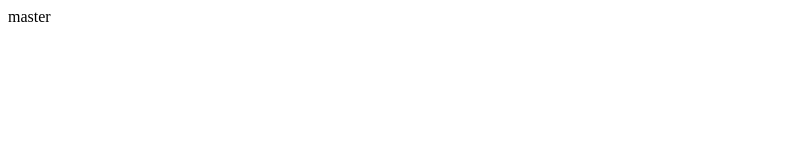
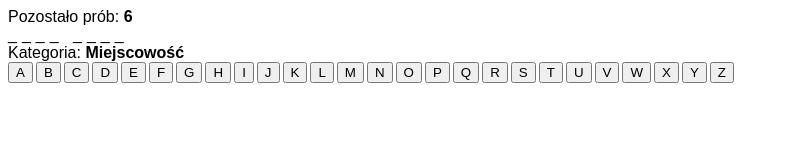
Before and after one commit to norbertgawlik/hangman_game, a plain HTML site: page index.html in a window 1280 px wide. Shown: the whole page, without its empty margins (0-790 px from the left). Drawn offline with Linux system fonts and the light colour scheme.

Commit message:
merge index.html

```diff
--- a/index.html
+++ b/index.html
@@ -5,8 +5,16 @@
     <meta http-equiv="X-UA-Compatible" content="IE=edge">
     <meta name="viewport" content="width=device-width, initial-scale=1.0">
     <title>hangman</title>
+    <link rel="stylesheet" href="styles.css">
 </head>
 <body>
-    <section>master</section>
+    <div id="wrap">
+        <section id="lifes">Pozostało prób: <strong></strong></section>
+        <section id="password"></section>
+        <section id="category">Kategoria: <strong></strong></section>
+        <section id="keyboard"></section>
+    </div>
+
+    <script src="scripts/Game.js" type="module"></script>
 </body>
 </html>
```
